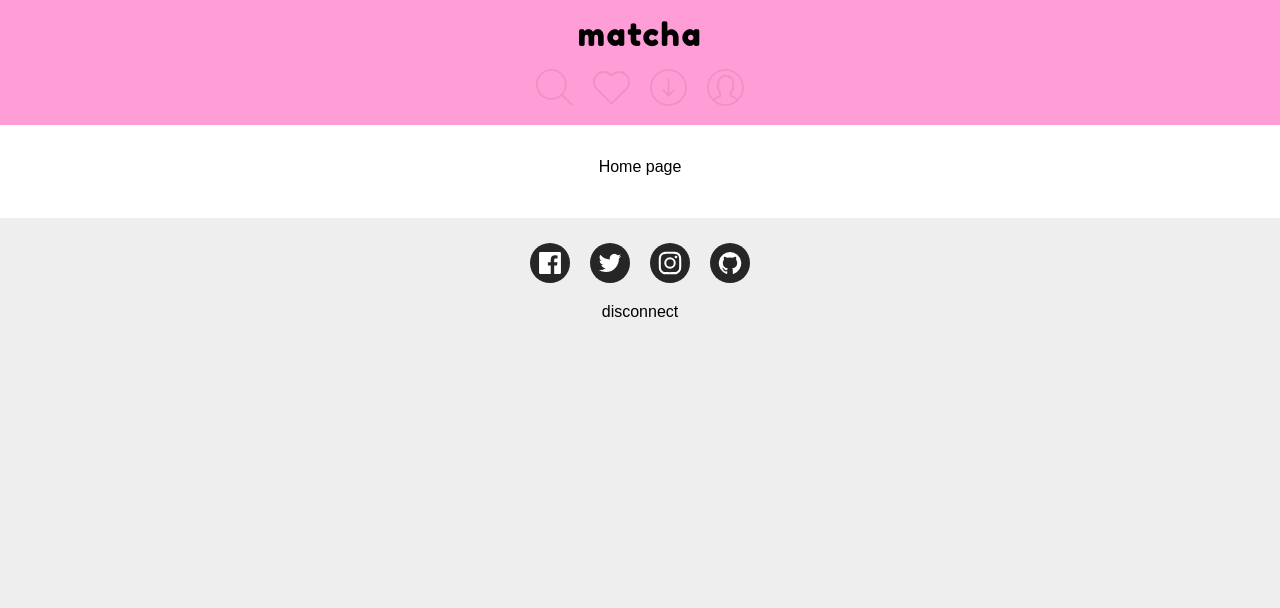
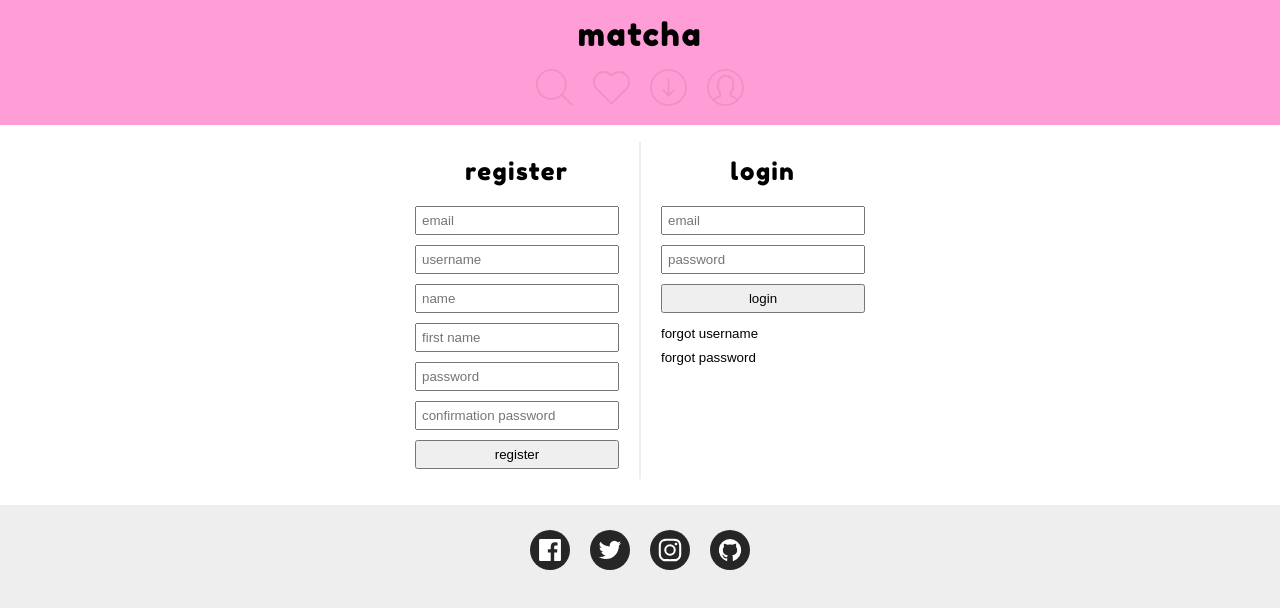
Before and after one commit to trixky/matcha, a React (Create React App) app in the folder client/: page / in a window 1280 px wide. Shown: the top 608 px of the page. Built offline with nearby package versions, Linux system fonts and the light colour scheme; no server answers.

Commit message:
remove home page

```diff
--- a/client/src/App.js
+++ b/client/src/App.js
@@ -17,7 +17,6 @@ import ForgotPasswordSend from './pages/forgot_password_send/ForgotPasswordSend'
 import ForgotUsername from './pages/forgot_username/ForgotUsername'
 import ForgotUsernameSend from './pages/forgot_username_send/ForgotUsernameSend'
 import Gallery from './pages/gallery/Gallery'
-import Home from './pages/home/Home'
 import Notification from './pages/notification/Notification'
 import People from './pages/people/People'
 import Profile from './pages/profile/Profile'
@@ -75,7 +74,7 @@ class App extends Component {
 								<Route exact path='/forgotUsername'><ForgotUsername readPage={this.readPage} setPage={this.setPage} /></Route>
 								<Route exact path='/forgotUsernameSend'><ForgotUsernameSend readPage={this.readPage} setPage={this.setPage} /></Route>
 								<Route exact path='/profile/:username/gallery'><Gallery readPage={this.readPage} setPage={this.setPage} /></Route>
-								<Route exact path='/'><Home readPage={this.readPage} setPage={this.setPage} /></Route>
+								<Route exact path='/'><Authentification readPage={this.readPage} setPage={this.setPage} /></Route>
 								<Route exact path='/notification'><Notification readPage={this.readPage} setPage={this.setPage} /></Route>
 								<Route exact path='/people'><People readPage={this.readPage} setPage={this.setPage} /></Route>
 								<Route exact path='/profile/:username'><Profile readPage={this.readPage} setPage={this.setPage} /></Route>
--- a/client/src/pages/home/Home.js
+++ /dev/null
@@ -1,18 +0,0 @@
-import React, { Component } from 'react'
-
-class Home extends Component {
-	componentDidMount() {
-		if (this.props.readPage() !== 'Home')
-			this.props.setPage('Home');
-	}
-
-	render() {
-		return (
-			<div className='intern-page'>
-				<p>Home page</p>
-			</div>
-		);
-	}
-}
-
-export default Home;
```
Also changed, not shown: 1 other file (tests, documents, lock files or other folders).
